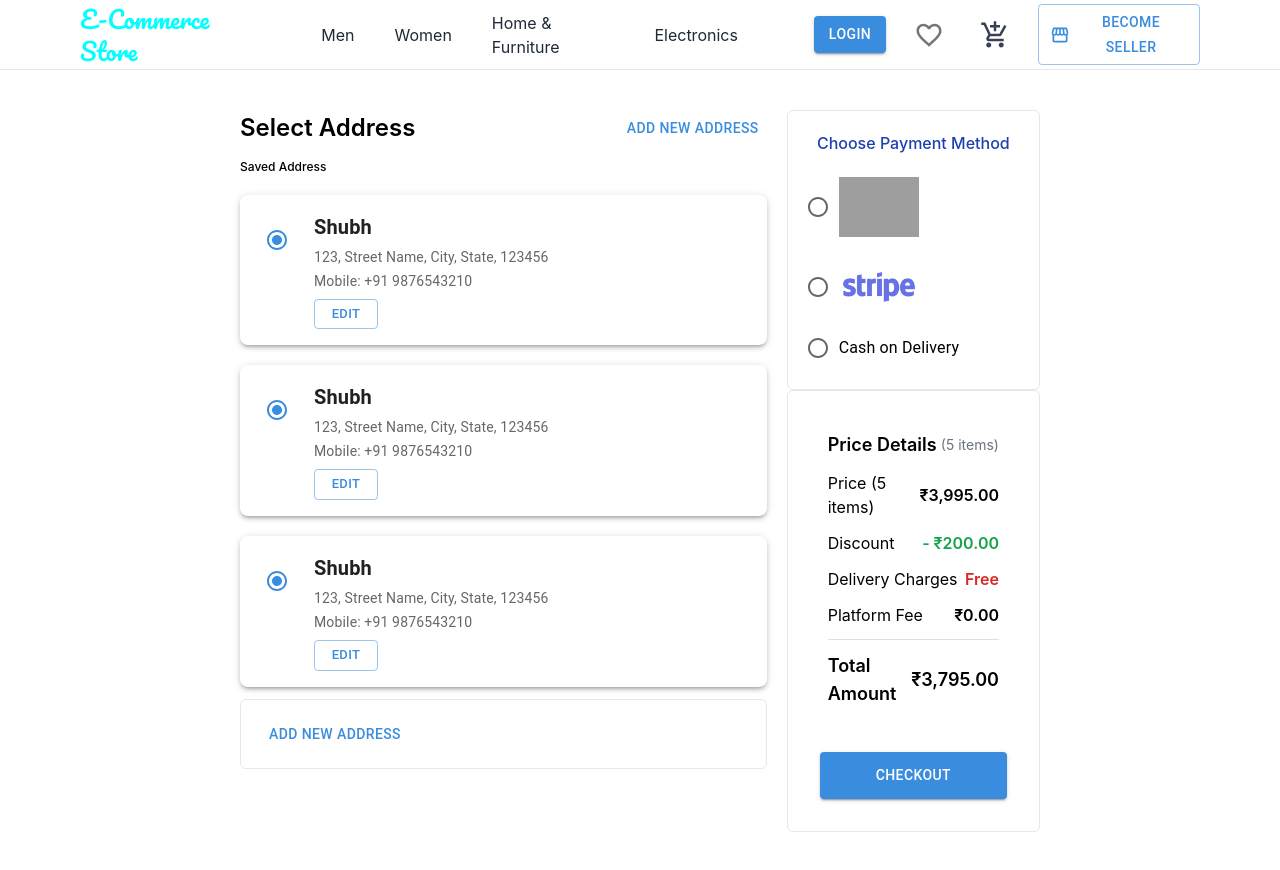
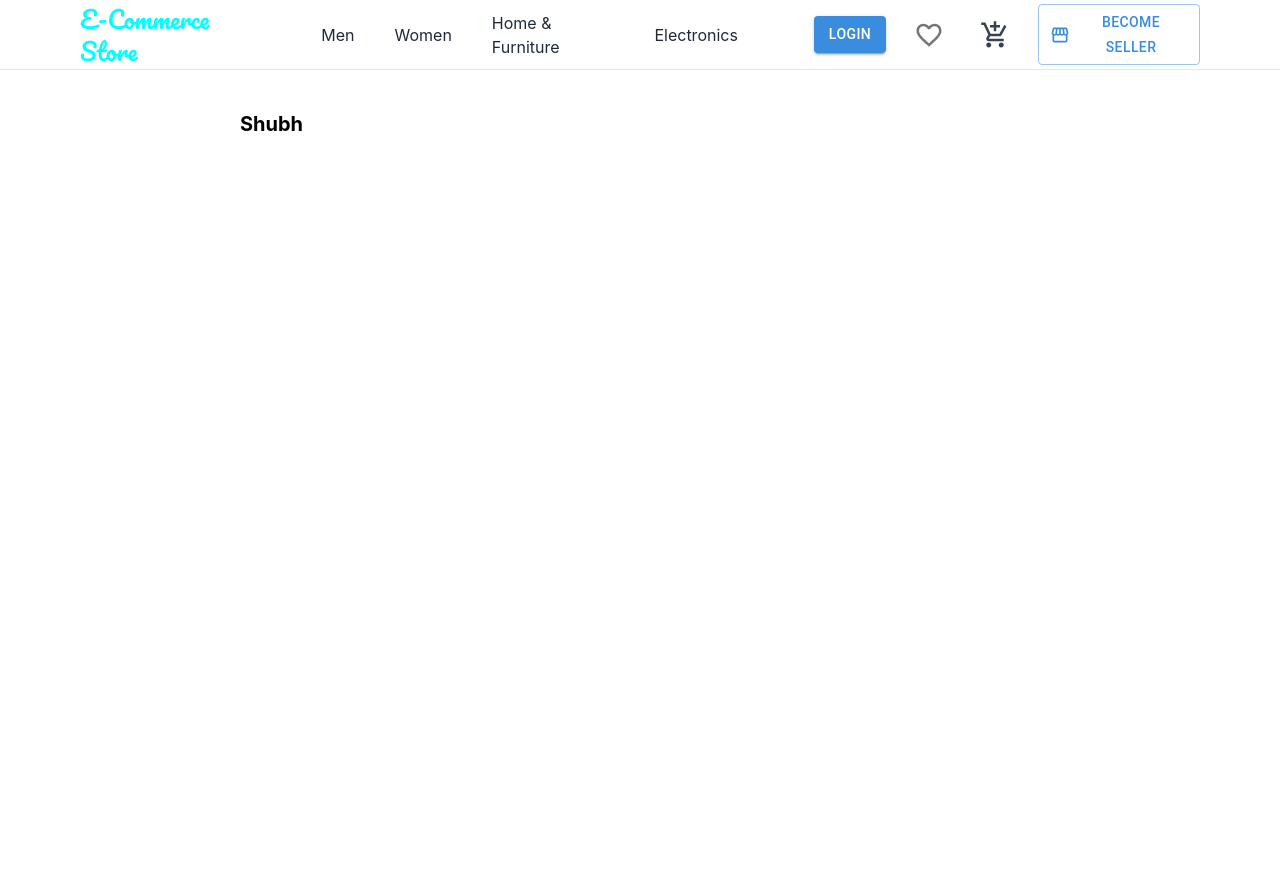
Before and after one commit to shubhcoding01/ecomproject, a React (Create React App) app: page / in a window 1280 px wide. Built offline with nearby package versions, Linux system fonts and the light colour scheme; grey boxes are pictures that could not be loaded; some icons are missing.

Commit message:
Update App component to uncomment Account and comment out Checkout

```diff
--- a/src/App.tsx
+++ b/src/App.tsx
@@ -12,6 +12,7 @@ import Review from './customer/pages/Review/Review';
 import Cart from './customer/pages/Cart/Cart';
 import { Check } from '@mui/icons-material';
 import Checkout from './customer/pages/checkout/Checkout';
+import Account from './customer/pages/Account/Account';
 
 
 function App() {
@@ -26,7 +27,8 @@ function App() {
           {/* <ProductDetails/> */}
           {/* <Review /> */}
           {/* <Cart /> */}
-          <Checkout />
+          {/* <Checkout /> */}
+          <Account />
         </div>
 
       </ThemeProvider>
```
